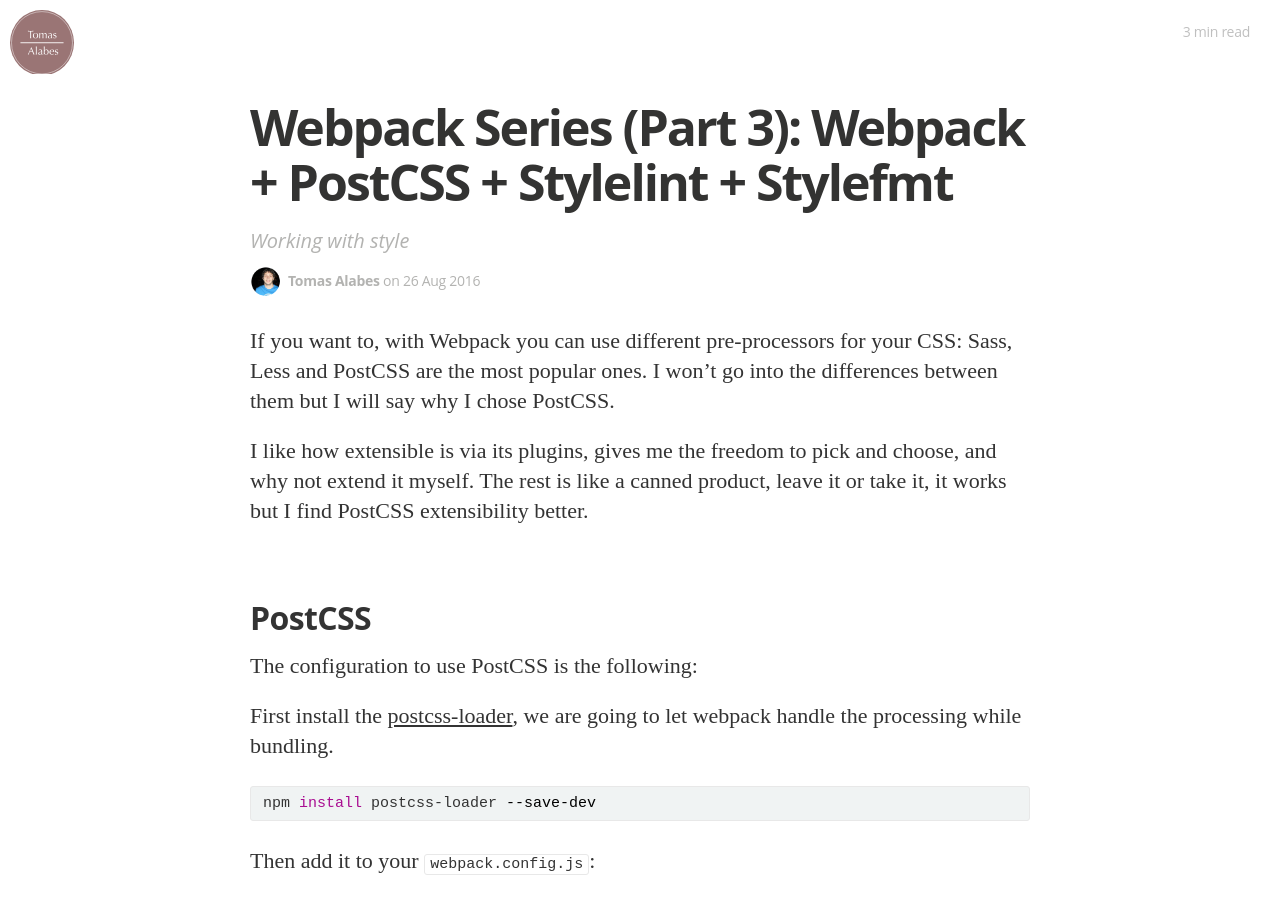
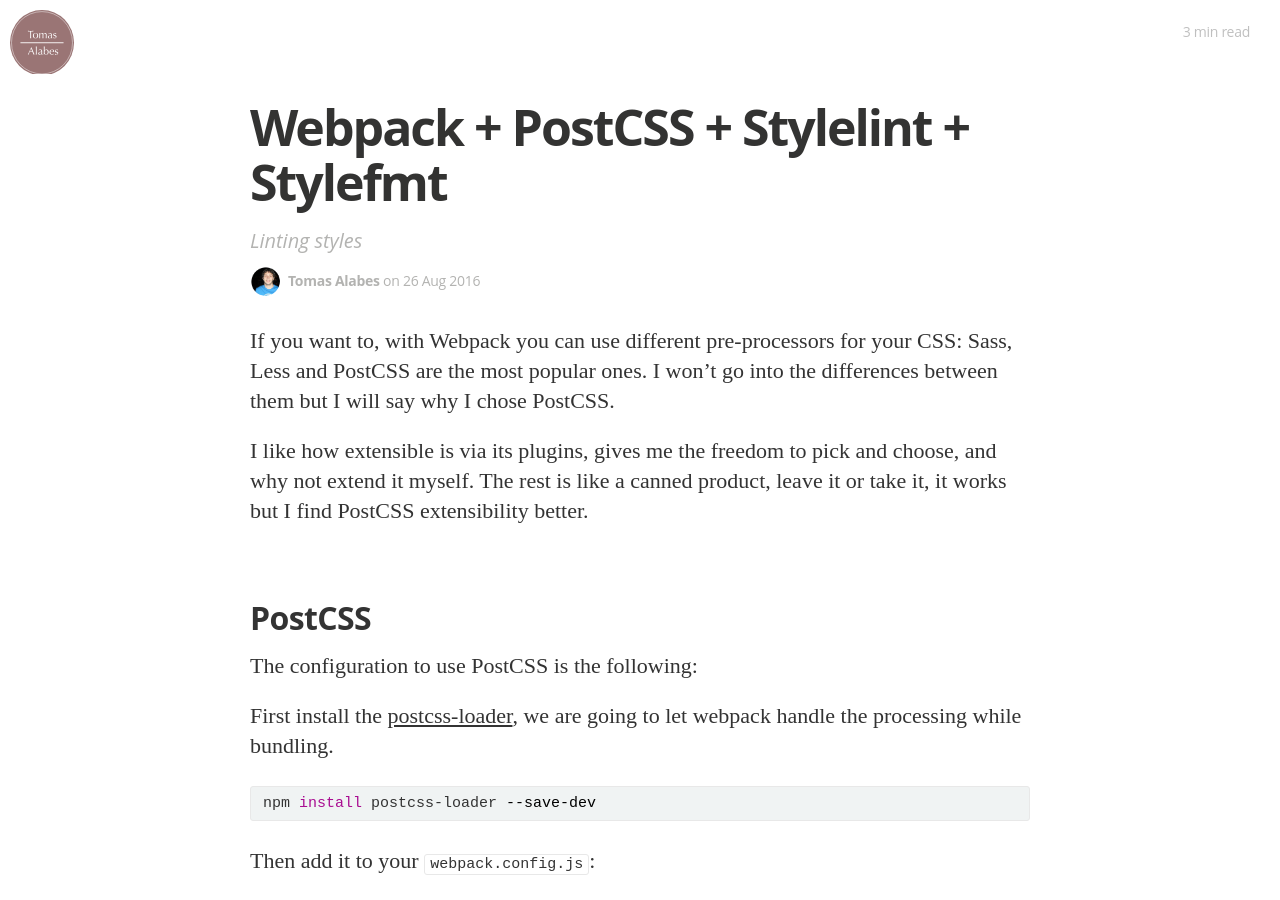
Before and after one commit to tomasAlabes/tomasAlabes.github.io, a Jekyll site: the page built from blog/_posts/2016-08-26-Webpack-PostCSS-Stylelint-Stylefmt.md, in a window 1280 px wide and 900 px high. Built offline with Jekyll 4.4.1, drawn with Linux system fonts in a browser that asks for light colours; nearby versions of some CDN libraries; some web fonts are replaced; comment, search, counter and statistics services are not loaded.

Commit message:
renamed webpack posts to not a be a series

```diff
--- a/blog/_posts/2016-08-26-Webpack-Series-Part-3.md
+++ b/blog/_posts/2016-08-26-Webpack-PostCSS-Stylelint-Stylefmt.md
@@ -1,7 +1,7 @@
 ---
 layout: post
-title:  "Webpack Series (Part 3): Webpack + PostCSS + Stylelint + Stylefmt"
-description: "Working with style"
+title:  "Webpack + PostCSS + Stylelint + Stylefmt"
+description: "Linting styles"
 date:   2016-08-26 12:30:16
 categories: web-development
 tags: javascript, webpack, stylelint, stylefmt
```
Also changed, not shown: blog/_posts/2016-04-30-Some-Webpack-Config-Explained.md (renamed from blog/_posts/2016-04-30-Webpack-Series-Part-1.md, +1 -3 lines), blog/_posts/2016-04-30-Webpack-Karma-Mocha.md (renamed from blog/_posts/2016-05-01-Webpack-Series-Part-2.md, +1 -1 lines), blog/_posts/2016-09-13-Webpack-and-CSS.md (renamed from blog/_posts/2016-09-13-Webpack-Series-Part-4.md, +2 -2 lines).
